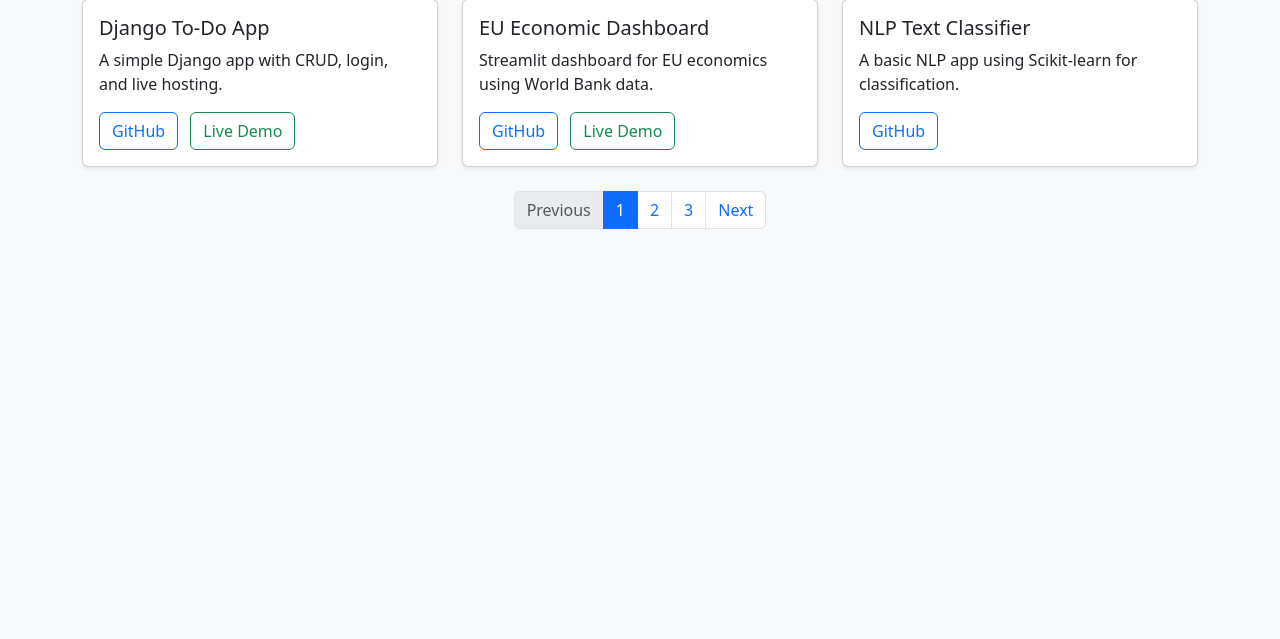
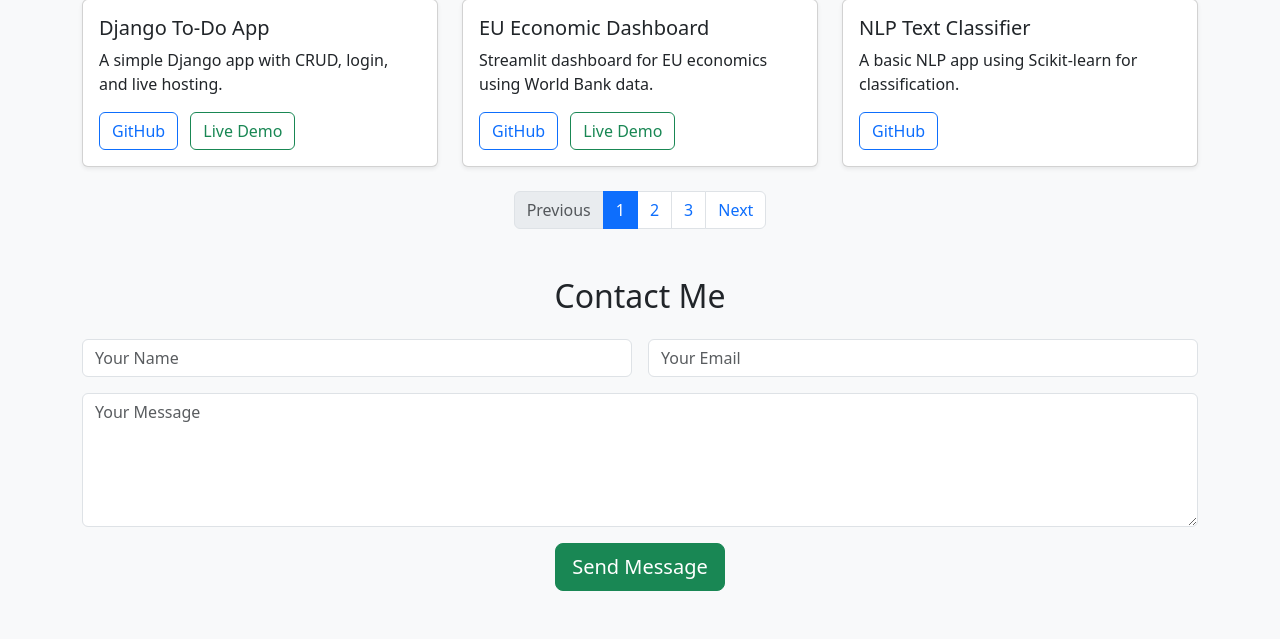
Before and after one commit to ikeobeng/ikeobeng-portfolio, a Flask app: page / in a window 1280 px wide. Shown: the part 391-1030 px from the top of the page. Before the commit the page ends 620 px from the top, so only its background shows below. Run offline with Flask 3, Linux system fonts and the light colour scheme.

Commit message:
Added a contact form

```diff
--- a/templates/index.html
+++ b/templates/index.html
@@ -86,6 +86,30 @@
         </li>
       </ul>
     </nav>
+    <!-- Contact Section -->
+    <section class="mt-5">
+        <h2 class="text-center mb-4">Contact Me</h2>
+        <form action="https://formsubmit.co/obengik@gmail.com" method="POST" class="row g-3">
+            <!-- Prevent spam -->
+            <input type="hidden" name="_captcha" value="false">
+            <!-- Optional: redirect to thank-you page -->
+            <!-- <input type="hidden" name="_next" value="https://yourdomain.com/thank-you"> -->
+
+            <div class="col-md-6">
+                <input type="text" name="name" class="form-control" placeholder="Your Name" required>
+            </div>
+            <div class="col-md-6">
+                <input type="email" name="email" class="form-control" placeholder="Your Email" required>
+            </div>
+            <div class="col-12">
+                <textarea name="message" rows="5" class="form-control" placeholder="Your Message" required></textarea>
+            </div>
+            <div class="col-12 text-center">
+                <button type="submit" class="btn btn-success btn-lg">Send Message</button>
+            </div>
+        </form>
+    </section>
+
   </div>
 
   <!-- Bootstrap JS -->
```
